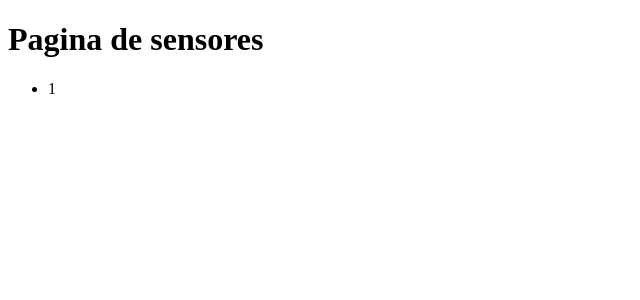
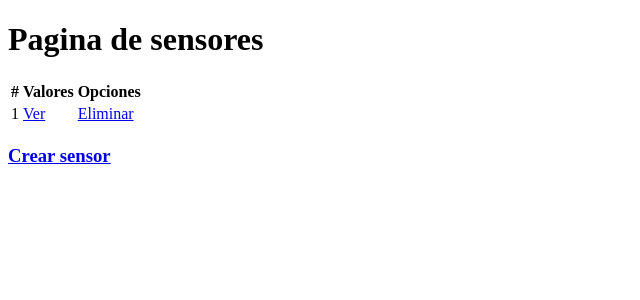
Before and after one commit to isaacFierrog/proyectoSensor, a Django app: page /sensor/listar/ in a window 1280 px wide. Shown: the top 300 px of the page, without its empty margins (0-640 px from the left). Run offline with Django 4.2, Linux system fonts and the light colour scheme; tables that the repository leaves empty hold one stand-in row (values such as "Sample post").

Commit message:
feat(sensor/lista_sensor): Navegacion agregada

```diff
--- a/templates/sensor/listar_sensor.html
+++ b/templates/sensor/listar_sensor.html
@@ -7,13 +7,32 @@
 {% block contenido %}
     {% if sensores %}
         <h1>Pagina de sensores</h1>
-        <ul>
-            {% for sensor in sensores %}
-                <li>{{ sensor.sensor_id }}</li>
-            {% endfor %}
-        </ul>
+        <table>
+            <thead>
+                <tr>
+                    <th>#</th>
+                    <th>Valores</th>
+                    <th>Opciones</th>
+                </tr>
+            </thead>
+            <tbody>
+                {% for sensor in sensores %}
+                    <tr>
+                        <td>{{ sensor.sensor_id }}</td>
+                        <td>
+                            <a href="#">Ver</a>
+                        </td>
+                        <td>
+                            <a href="{% url 'sensor:eliminar_sensor' sensor.sensor_id %}">Eliminar</a>
+                        </td>
+                    </tr>
+                {% endfor %}
+            </tbody>
+        </table>
     {% else %}
         <h1>No hay sensores creados</h1>
     {% endif %}
-
+    <a href="{% url 'sensor:crear_sensor' %}">
+        <h3>Crear sensor</h3>
+    </a>
 {% endblock %}
```
